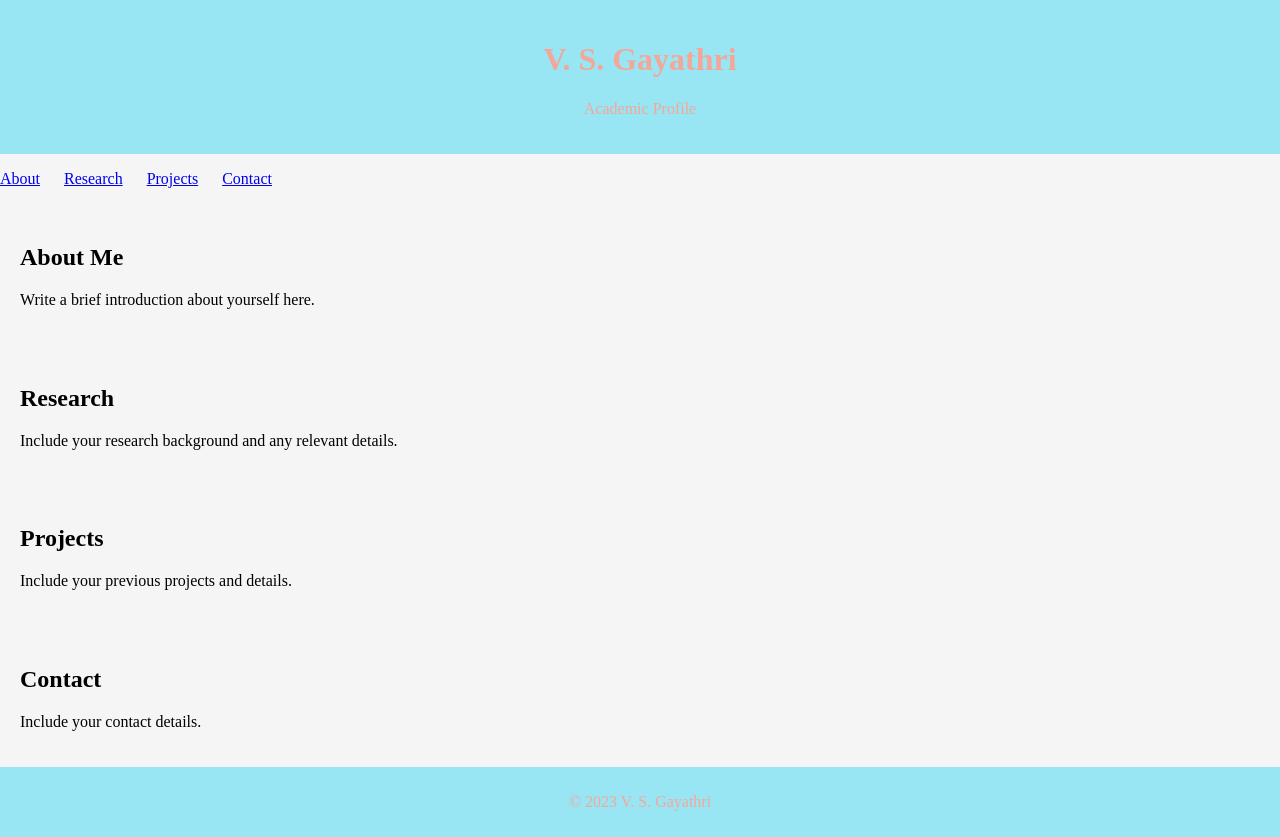
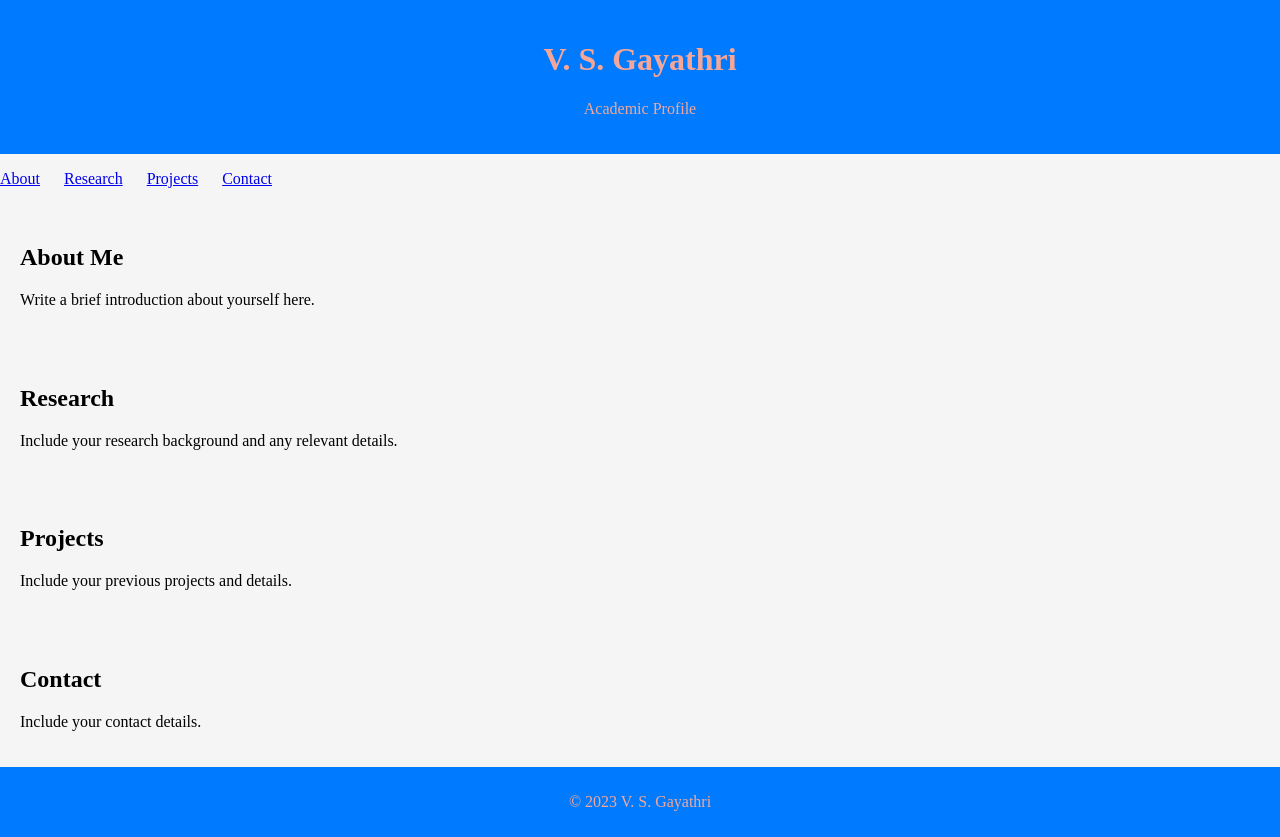
Before and after one commit to gayathrivs99/gayathrivs99.github.io, a plain HTML site: page index.html in a window 1280 px wide. Drawn offline with Linux system fonts and the light colour scheme.

Commit message:
Update style.css

```diff
--- a/style.css
+++ b/style.css
@@ -10,7 +10,7 @@ body {
 
 /* Styling for the header section at the top of the page */
 header {
-    background-color: #98e5f4; /* Set the background color for the header */
+    background-color: #007BFF; /* Set the background color for the header */
     color: #f4a798; /* Set the text color for the header */
     text-align: center; /* Center-align the header content */
     padding: 20px; /* Add spacing around the header content */
@@ -35,7 +35,7 @@ section {
 
 /* Styling for the footer section at the bottom of the page */
 footer {
-    background-color: #98e5f4; /* Set the background color for the footer */
+    background-color: #007BFF; /* Set the background color for the footer */
     color: #f4a798; /* Set the text color for the footer */
     text-align: center; /* Center-align the footer content */
     padding: 10px; /* Add spacing around the footer content */
```
